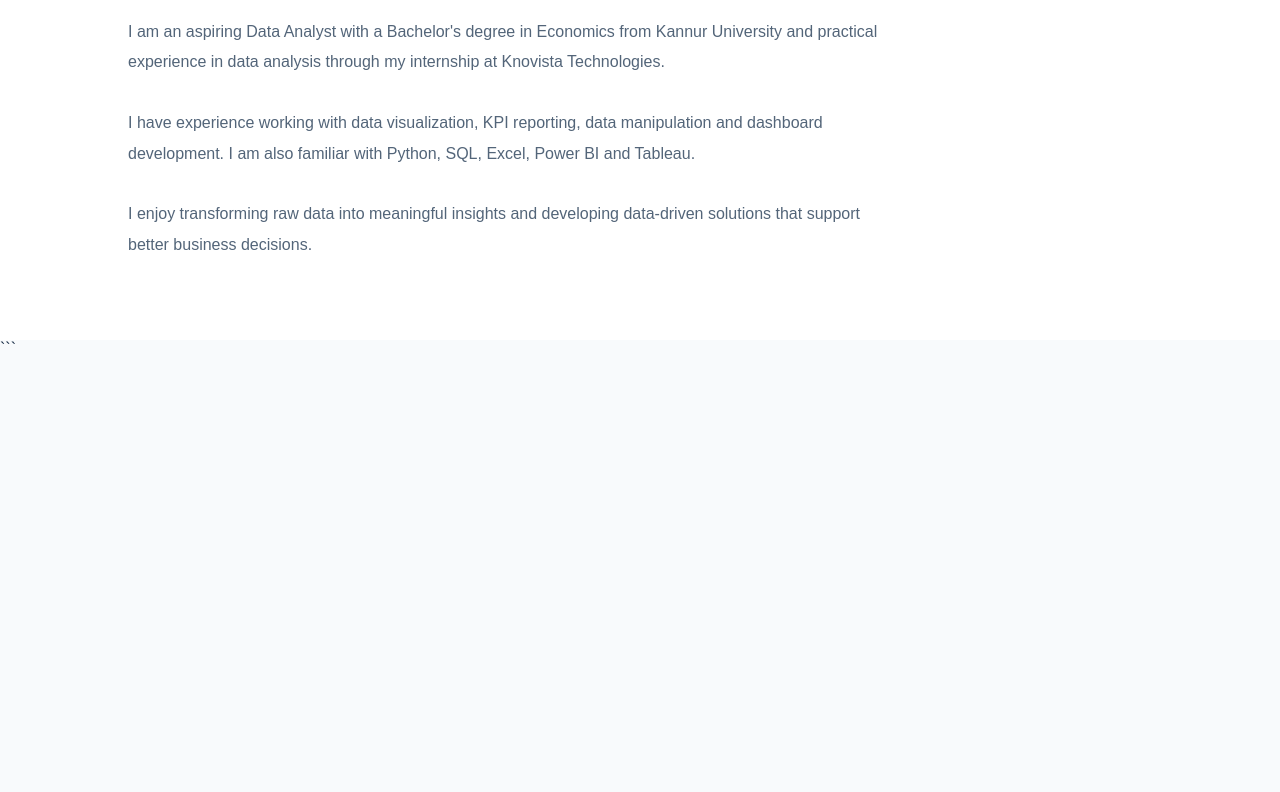
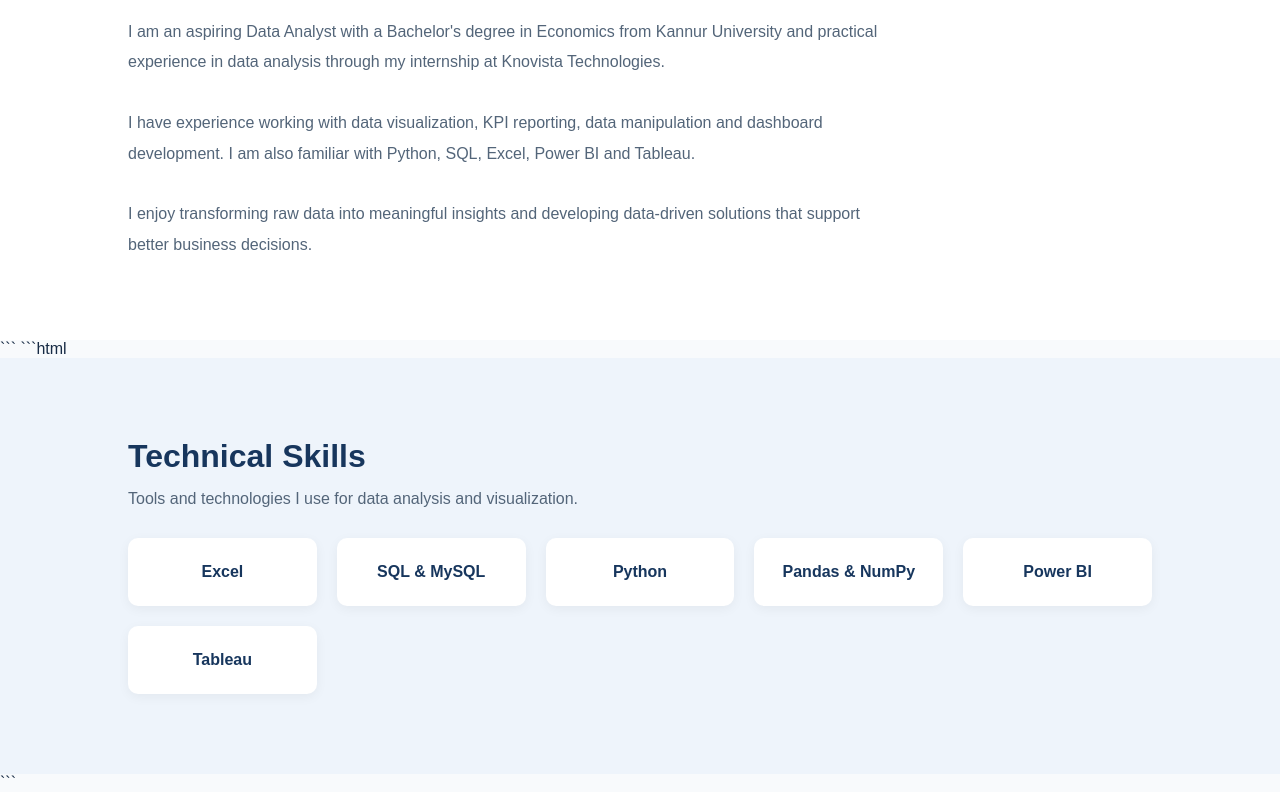
Before and after one commit to suhailak786/suhailak786.github.io, a plain HTML site: page index.html in a window 1280 px wide. Shown: the part 938-1730 px from the top of the page. Before the commit the page ends 1296 px from the top, so only its background shows below. Drawn offline with Linux system fonts and the light colour scheme.

Commit message:
Update index.html

````diff
--- a/index.html
+++ b/index.html
@@ -155,6 +155,44 @@
 
 </section>
 ```
+    ```html
+<section id="skills" style="padding:80px 10%; background:#eef4fb;">
+
+    <h2 style="color:#17365d; font-size:32px;">
+        Technical Skills
+    </h2>
+
+    <p style="color:#536579; margin:15px 0 30px;">
+        Tools and technologies I use for data analysis and visualization.
+    </p>
+
+    <div style="display:grid;
+    grid-template-columns:repeat(auto-fit,minmax(180px,1fr));
+    gap:20px;">
+
+        <div class="skill-card">Excel</div>
+        <div class="skill-card">SQL & MySQL</div>
+        <div class="skill-card">Python</div>
+        <div class="skill-card">Pandas & NumPy</div>
+        <div class="skill-card">Power BI</div>
+        <div class="skill-card">Tableau</div>
+
+    </div>
+
+    <style>
+        .skill-card {
+            background:white;
+            padding:25px;
+            text-align:center;
+            border-radius:10px;
+            color:#17365d;
+            font-weight:bold;
+            box-shadow:0 3px 12px rgba(0,0,0,0.05);
+        }
+    </style>
+
+</section>
+```
 </body>
 
 </html>
````
